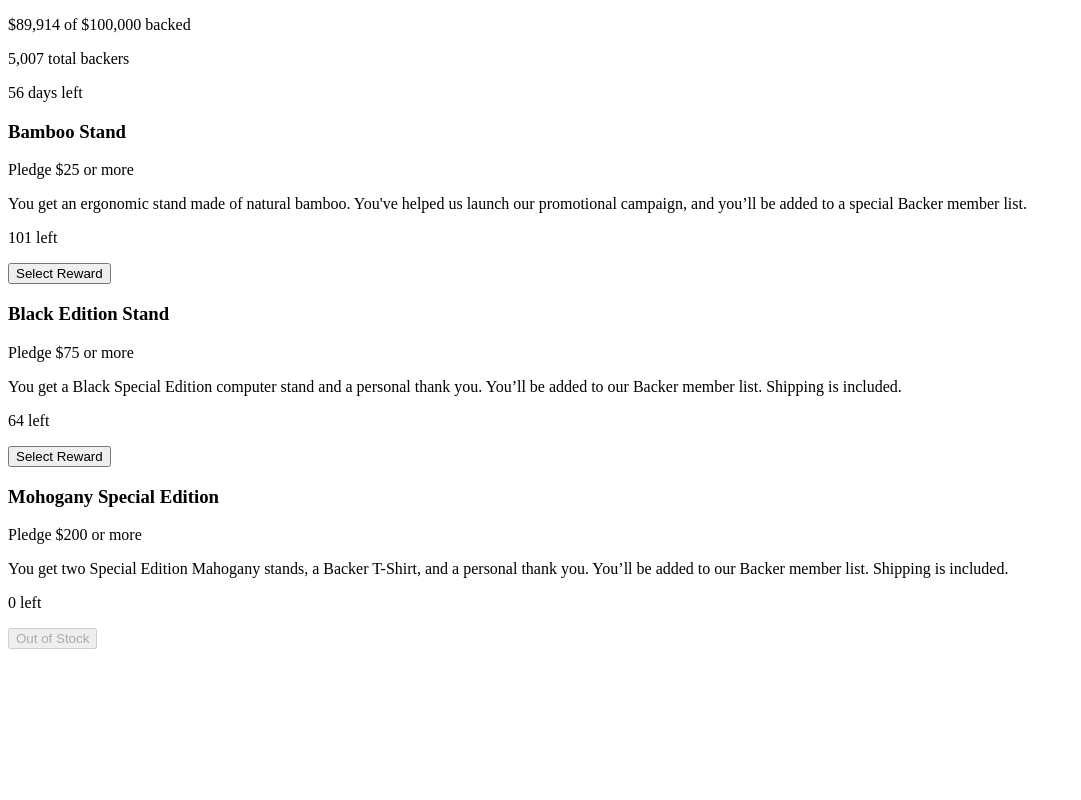
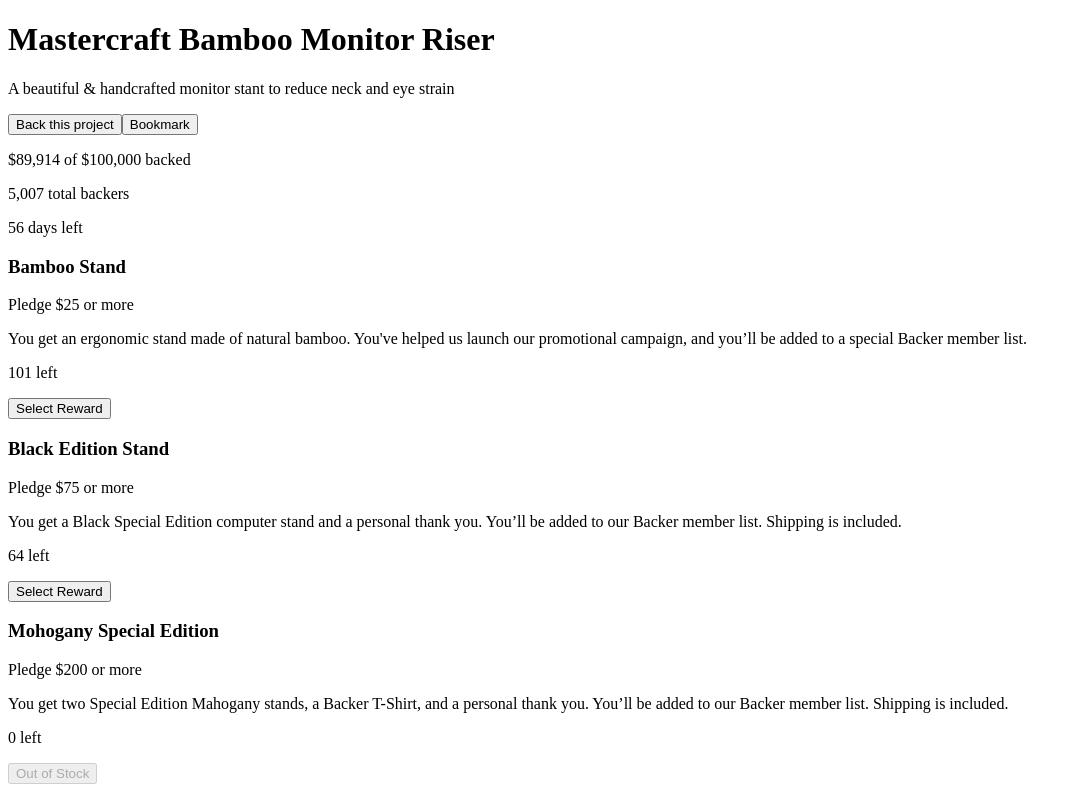
Before and after one commit to Steezy1416/crowdfunding-product-page, a React (Create React App) app: page / in a window 1280 px wide. Shown: the whole page, without its empty margins (0-1081 px from the left). Built offline with nearby package versions, Linux system fonts and the light colour scheme.

Commit message:
all state is now managed in the app component, and also added more content for the page in the app component

```diff
--- a/src/App.js
+++ b/src/App.js
@@ -1,16 +1,44 @@
+import { useState } from "react";
 import PledgeContainer from "./components/Pledges/PledgeContainer";
 import StatisticsContainer from "./components/StatisticsContainer";
 
-import "./style.css"
-
+import "./style.css";
+import { statistics } from "./pledgeData";
 
 function App() {
+  const [isBookmarked, setIsBookmarked] = useState("");
+  const [activePledgeId, setActivePledgeId] = useState("");
+
+  const [statisticData, setStatisticData] = useState(statistics);
+
   return (
     <div className="App">
-      <header className="App-header">
-      </header>
-      <StatisticsContainer/>
-      <PledgeContainer/>
+      <header className="App-header"></header>
+      <main>
+        <div>
+          <div>
+            <h1>Mastercraft Bamboo Monitor Riser</h1>
+            <p>
+              A beautiful & handcrafted monitor stant to reduce neck and eye
+              strain
+            </p>
+            <div>
+              <button onClick={() => setActivePledgeId("open")}>Back this project</button>
+              <button onClick={() => setIsBookmarked(!isBookmarked)}>
+                {isBookmarked ? "Bookmarked" : "Bookmark"}
+              </button>
+            </div>
+          </div>
+          <StatisticsContainer statisticData={statisticData} />
+          <PledgeContainer
+            activePledgeId={activePledgeId}
+            setActivePledgeId={setActivePledgeId}
+            statisticData={statisticData}
+            setStatisticData={setStatisticData}
+
+          />
+        </div>
+      </main>
     </div>
   );
 }
--- a/src/components/Pledges/ModalPledge.js
+++ b/src/components/Pledges/ModalPledge.js
@@ -1,3 +1,5 @@
+import { useRef, useState } from "react";
+
 const ModalPledge = ({
   children,
   title,
@@ -6,10 +8,25 @@ const ModalPledge = ({
   isActive,
   id,
   setActivePledgeId,
+  statisticData,
+  setStatisticData
 }) => {
   const handlePledgeChange = () => {
     setActivePledgeId(id);
   };
+
+  const {currentPledgeAmmount, backers} = statisticData
+
+  const updateStatistics = (ammount) => {
+    console.log(currentPledgeAmmount)
+    console.log(ammount)
+    console.log(currentPledgeAmmount + ammount)
+    setStatisticData({
+      ...statisticData,
+      currentPledgeAmmount: currentPledgeAmmount + ammount,
+      backers: backers +  1
+    })
+  }
 
   return (
     <div onClick={handlePledgeChange}>
@@ -33,7 +50,7 @@ const ModalPledge = ({
       <p>
         <span>{pledgesLeft}</span> left
       </p>
-      {isActive && <PledgeInput minPledge={minPledge} />}
+      {isActive && <PledgeInput updateStatistics={updateStatistics} minPledge={minPledge} />}
     </div>
   );
 };
@@ -44,6 +61,8 @@ const DefaultModalPledge = ({
   setActivePledgeId,
   isActive,
   children,
+  statisticData,
+  setStatisticData
 }) => {
 
   const handlePledgeChange = () => {
@@ -72,14 +91,23 @@ const DefaultModalPledge = ({
   );
 };
 
-const PledgeInput = ({ minPledge }) => {
+const PledgeInput = ({ minPledge, updateStatistics }) => {
+
+  const [pledgeAmmount, setPledgeAmmount] = useState(minPledge)
+
+
+  const handlePledgeSubmit = (e) => {
+    e.preventDefault()
+    updateStatistics(pledgeAmmount)
+  }
+
   return (
     <div>
       <p>Enter your pledge</p>
       <div>
         $
-        <input min={minPledge} type="number" defaultValue={minPledge} />
-        <button>Continue</button>
+        <input onChange={(e) => setPledgeAmmount(e.target.value)} min={minPledge} type="number" value={pledgeAmmount} />
+        <button onClick={handlePledgeSubmit}>Continue</button>
       </div>
     </div>
   );
--- a/src/components/Pledges/PledgeContainer.js
+++ b/src/components/Pledges/PledgeContainer.js
@@ -1,12 +1,9 @@
-import { useState } from "react";
-import {pledgeData} from "../../pledgeData";
+import { pledgeData } from "../../pledgeData";
 import Pledge from "./Pledge";
-import {ModalPledge, DefaultModalPledge} from "./ModalPledge";
+import { ModalPledge, DefaultModalPledge } from "./ModalPledge";
 
-const PledgeContainer = () => {
-  const [activePledgeId, setActivePledgeId] = useState("");
+const PledgeContainer = ({ activePledgeId, setActivePledgeId, statisticData, setStatisticData }) => {
 
-  console.log(activePledgeId);
 
   return (
     <section>
@@ -17,8 +14,12 @@ const PledgeContainer = () => {
             title={"Pledge with no reward"}
             isActive={"defualt" === activePledgeId}
             setActivePledgeId={setActivePledgeId}
+            statisticData={statisticData}
+                setStatisticData={setStatisticData}
           >
-                Choose to support us without a reward if you simply believe in our project. As a backer, you will be signed up to receive product updates via email
+            Choose to support us without a reward if you simply believe in our
+            project. As a backer, you will be signed up to receive product
+            updates via email
           </DefaultModalPledge>
           {pledgeData.map((pledge) => {
             const {
@@ -37,6 +38,8 @@ const PledgeContainer = () => {
                 pledgesLeft={defaultPledgesAmmount}
                 isActive={key === activePledgeId}
                 setActivePledgeId={setActivePledgeId}
+                statisticData={statisticData}
+                setStatisticData={setStatisticData}
               >
                 {description}
               </ModalPledge>
--- a/src/components/StatisticsContainer.js
+++ b/src/components/StatisticsContainer.js
@@ -1,10 +1,6 @@
-import { useState } from "react";
-import { statistics } from "../pledgeData";
 import { formatNumber } from "../helper";
 
-const StatisticsContainer = () => {
-  const [statisticData, setStatisticData] = useState(statistics);
-
+const StatisticsContainer = ({ statisticData }) => {
   const { currentPledgeAmmount, pledgeGoal, backers, daysLeft } = statisticData;
 
   const goalPercentage = Math.round((currentPledgeAmmount / pledgeGoal) * 100);
```
Lines whose indentation alone changed are shown as unchanged.
